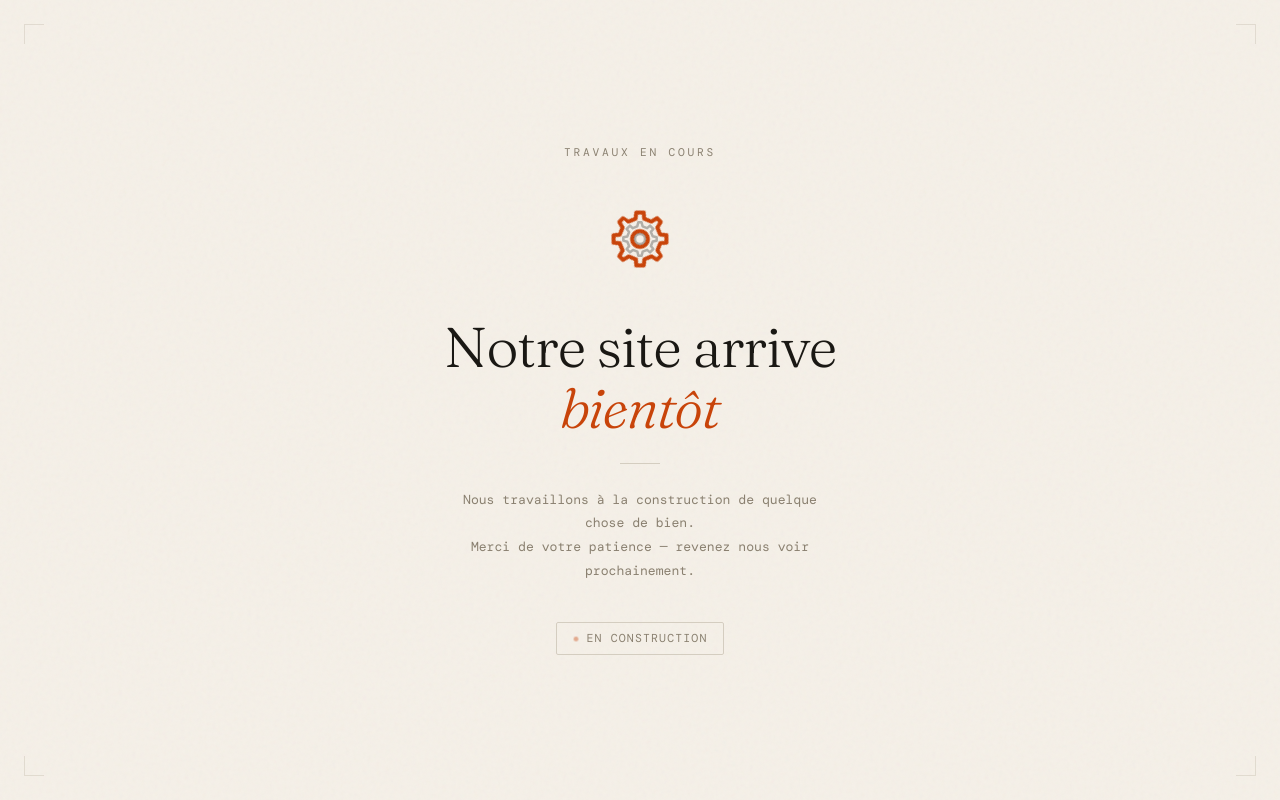
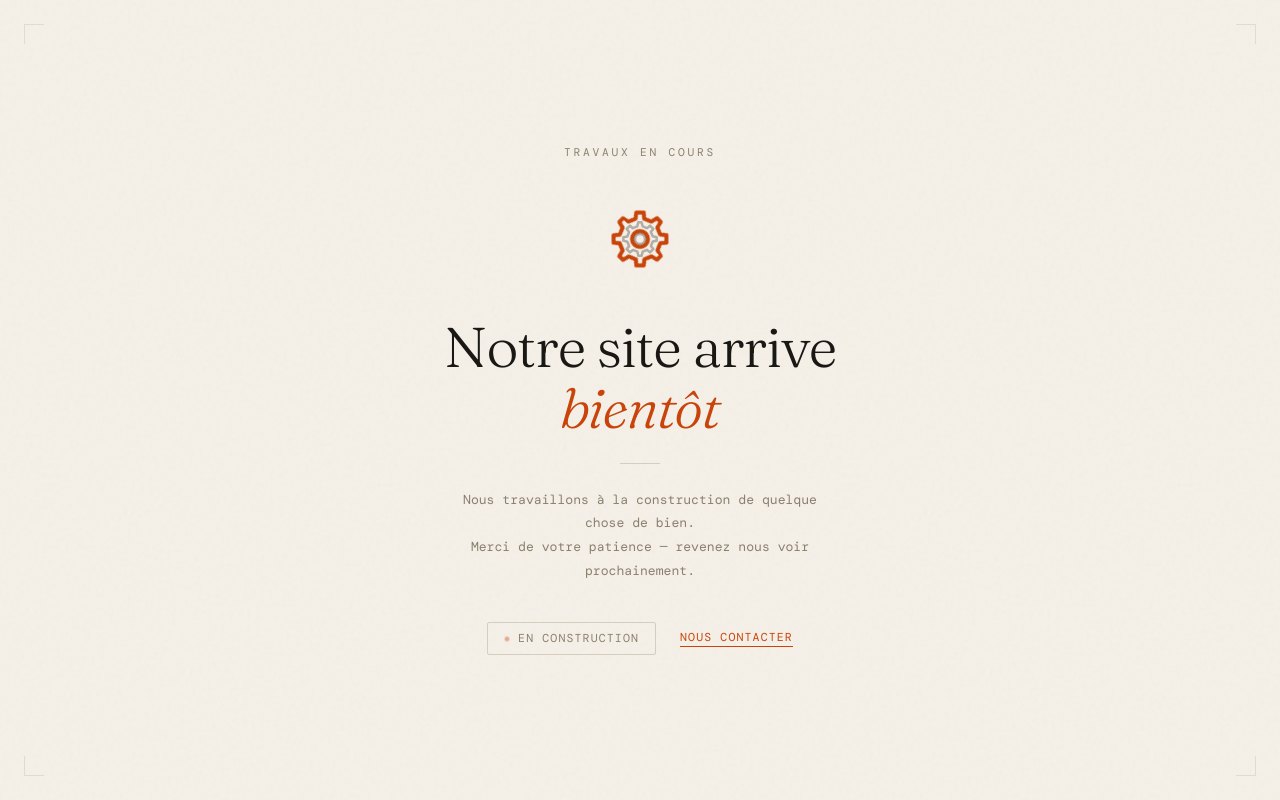
Before and after one commit to dustandwater-web/chooseyourfreedom, a plain HTML site: page index.html in a window 1280 px wide. Drawn offline with nearby package versions, Linux system fonts and the light colour scheme; a web font is replaced by a local one.

Commit message:
Update index.html

```diff
--- a/index.html
+++ b/index.html
@@ -30,7 +30,6 @@
       overflow: hidden;
     }
 
-    /* Subtle grain texture */
     body::before {
       content: '';
       position: fixed;
@@ -77,24 +76,14 @@
       width: 40px;
       height: 40px;
       position: absolute;
-      top: 50%;
-      left: 50%;
-      transform: translate(-50%, -50%);
+      top: 12px;
+      left: 12px;
       animation: spin 5s linear infinite reverse;
       color: var(--ink);
       opacity: 0.3;
     }
 
-    @keyframes spin {
-      to { transform: rotate(360deg); }
-    }
-
-    .gear-inner {
-      transform-origin: center center;
-      position: absolute;
-      top: 12px;
-      left: 12px;
-    }
+    @keyframes spin { to { transform: rotate(360deg); } }
 
     h1 {
       font-family: 'Fraunces', serif;
@@ -107,10 +96,7 @@
       animation: fadeUp 0.8s ease 0.5s forwards;
     }
 
-    h1 em {
-      font-style: italic;
-      color: var(--accent);
-    }
+    h1 em { font-style: italic; color: var(--accent); }
 
     .divider {
       width: 40px;
@@ -131,6 +117,16 @@
       animation: fadeUp 0.8s ease 0.8s forwards;
     }
 
+    .actions {
+      display: flex;
+      align-items: center;
+      justify-content: center;
+      gap: 1.5rem;
+      flex-wrap: wrap;
+      opacity: 0;
+      animation: fadeUp 0.8s ease 1s forwards;
+    }
+
     .status {
       display: inline-flex;
       align-items: center;
@@ -142,8 +138,6 @@
       border: 1px solid var(--line);
       padding: 0.5rem 1rem;
       border-radius: 2px;
-      opacity: 0;
-      animation: fadeUp 0.8s ease 1s forwards;
     }
 
     .dot {
@@ -153,6 +147,19 @@
       background: var(--accent);
       animation: pulse 2s ease-in-out infinite;
     }
+
+    .contact-link {
+      font-size: 0.72rem;
+      letter-spacing: 0.1em;
+      text-transform: uppercase;
+      color: var(--accent);
+      text-decoration: none;
+      border-bottom: 1px solid currentColor;
+      padding-bottom: 1px;
+      transition: opacity 0.2s;
+    }
+
+    .contact-link:hover { opacity: 0.6; }
 
     @keyframes pulse {
       0%, 100% { opacity: 1; transform: scale(1); }
@@ -164,7 +171,6 @@
       to { opacity: 1; transform: translateY(0); }
     }
 
-    /* Decorative corner marks */
     .corner {
       position: fixed;
       width: 20px;
@@ -180,7 +186,6 @@
   </style>
 </head>
 <body>
-
   <div class="corner corner-tl"></div>
   <div class="corner corner-tr"></div>
   <div class="corner corner-bl"></div>
@@ -209,11 +214,13 @@
       Merci de votre patience — revenez nous voir prochainement.
     </p>
 
-    <span class="status">
-      <span class="dot"></span>
-      En construction
-    </span>
+    <div class="actions">
+      <span class="status">
+        <span class="dot"></span>
+        En construction
+      </span>
+      <a href="contact.html" class="contact-link">Nous contacter</a>
+    </div>
   </div>
-
 </body>
 </html>
```
